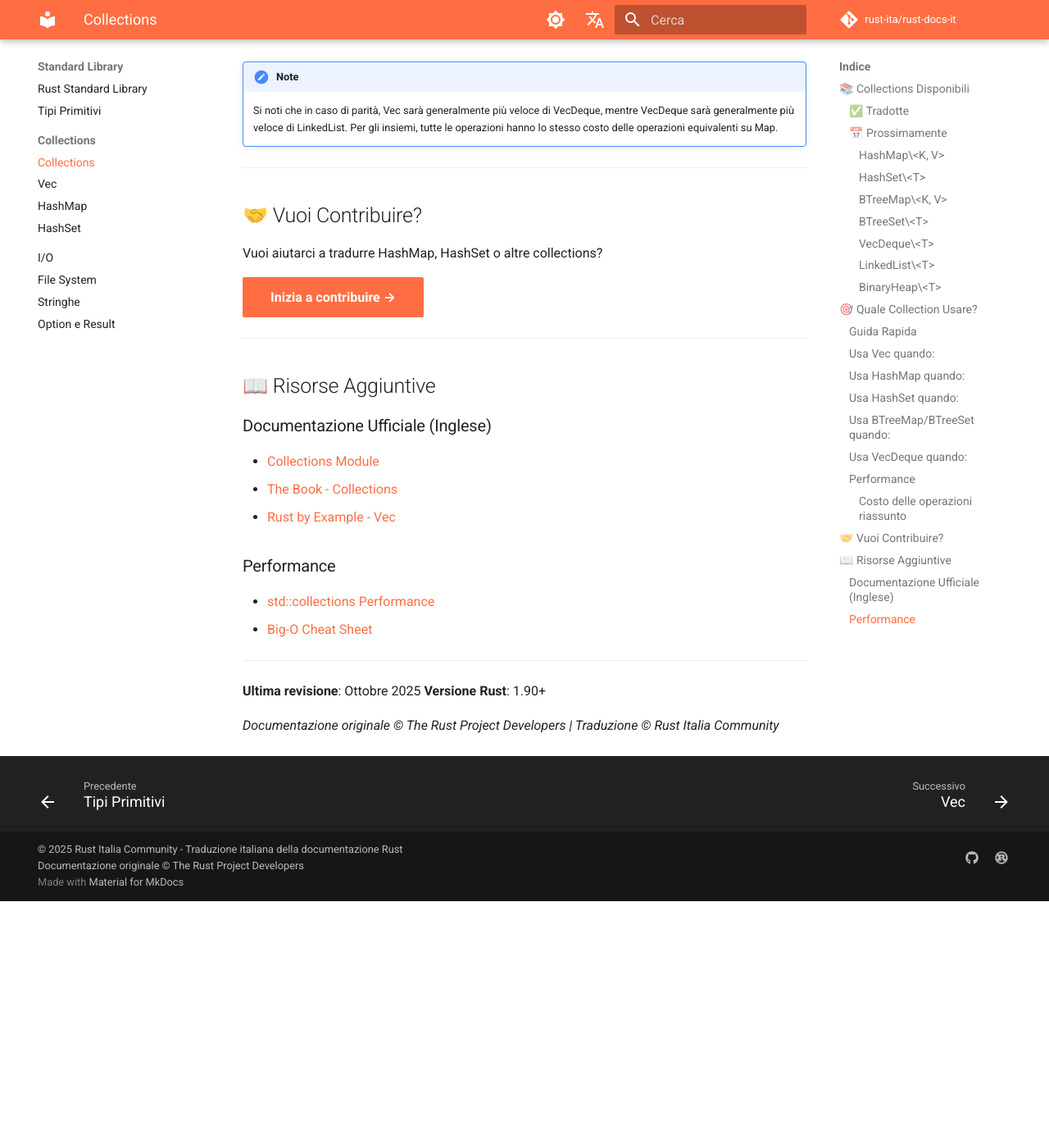
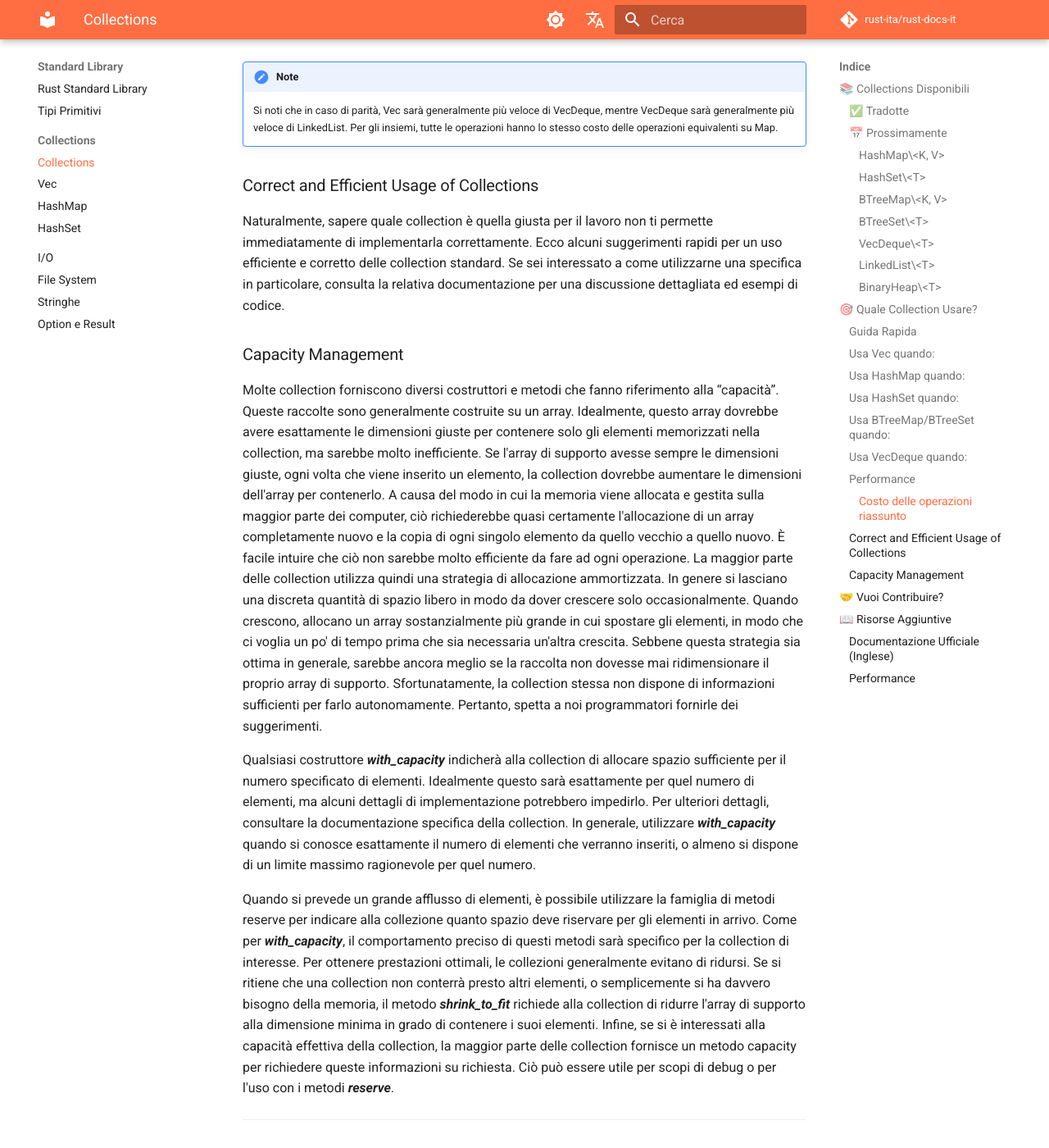
Before and after one commit to LorenzoTettamanti/rust-docs-it, an MkDocs documentation site: the page built from docs/std/collections/index.md, in a window 1280 px wide and 1400 px high, scrolled down 4330 px. Shown: the whole window at 82% size. Built offline with MkDocs 1.6.1 and Material for MkDocs 9.7.7, drawn with Linux system fonts in a browser that asks for light colours; comment, search, counter and statistics services are not loaded; the version menu is left out; before the commit the page ends 5429 px from its top, so only the background shows below that.

Commit message:
Aggiunta sezione "Correct and Efficient Usage of Collections" e  "Capacity Management"

```diff
--- a/docs/std/collections/index.md
+++ b/docs/std/collections/index.md
@@ -139,6 +139,21 @@ HashMap utilizza i costi previsti. È teoricamente possibile, anche se molto imp
     Si noti che in caso di parità, Vec sarà generalmente più veloce di VecDeque, mentre VecDeque sarà generalmente più veloce di LinkedList.
     Per gli insiemi, tutte le operazioni hanno lo stesso costo delle operazioni equivalenti su Map.
 
+### Correct and Efficient Usage of Collections
+Naturalmente, sapere quale collection è quella giusta per il lavoro non ti permette immediatamente di implementarla correttamente. Ecco alcuni suggerimenti rapidi per un uso efficiente e corretto delle collection standard. Se sei interessato a come utilizzarne una specifica in particolare, consulta la relativa documentazione per una discussione dettagliata ed esempi di codice.
+
+### Capacity Management
+Molte collection forniscono diversi costruttori e metodi che fanno riferimento alla “capacità”. Queste raccolte sono generalmente costruite su un array. Idealmente, questo array dovrebbe avere esattamente le dimensioni giuste per contenere solo gli elementi memorizzati nella collection, ma sarebbe molto inefficiente. Se l'array di supporto avesse sempre le dimensioni giuste, ogni volta che viene inserito un elemento, la collection dovrebbe aumentare le dimensioni dell'array per contenerlo. A causa del modo in cui la memoria viene allocata e gestita sulla maggior parte dei computer, ciò richiederebbe quasi certamente l'allocazione di un array completamente nuovo e la copia di ogni singolo elemento da quello vecchio a quello nuovo. È facile intuire che ciò non sarebbe molto efficiente da fare ad ogni operazione.
+La maggior parte delle collection utilizza quindi una strategia di allocazione ammortizzata. In genere si lasciano una discreta quantità di spazio libero in modo da dover crescere solo occasionalmente. Quando crescono, allocano un array sostanzialmente più grande in cui spostare gli elementi, in modo che ci voglia un po' di tempo prima che sia necessaria un'altra crescita. Sebbene questa strategia sia ottima in generale, sarebbe ancora meglio se la raccolta non dovesse mai ridimensionare il proprio array di supporto. Sfortunatamente, la collection stessa non dispone di informazioni sufficienti per farlo autonomamente. Pertanto, spetta a noi programmatori fornirle dei suggerimenti.
+
+Qualsiasi costruttore **_with_capacity_** indicherà alla collection di allocare spazio sufficiente per il numero specificato di elementi. Idealmente questo sarà esattamente per quel numero di elementi, ma alcuni dettagli di implementazione potrebbero impedirlo. Per ulteriori dettagli, consultare la documentazione specifica della collection. In generale, utilizzare **_with_capacity_** quando si conosce esattamente il numero di elementi che verranno inseriti, o almeno si dispone di un limite massimo ragionevole per quel numero.
+
+Quando si prevede un grande afflusso di elementi, è possibile utilizzare la famiglia di metodi reserve per indicare alla collezione quanto spazio deve riservare per gli elementi in arrivo. Come per **_with_capacity_**, il comportamento preciso di questi metodi sarà specifico per la collection di interesse.
+Per ottenere prestazioni ottimali, le collezioni generalmente evitano di ridursi. Se si ritiene che una collection non conterrà presto altri elementi, o semplicemente si ha davvero bisogno della memoria, il metodo **_shrink_to_fit_** richiede alla collection di ridurre l'array di supporto alla dimensione minima in grado di contenere i suoi elementi.
+Infine, se si è interessati alla capacità effettiva della collection, la maggior parte delle collection fornisce un metodo capacity per richiedere queste informazioni su richiesta. Ciò può essere utile per scopi di debug o per l'uso con i metodi **_reserve_**.
+
+
+
 
 ---
 
```
